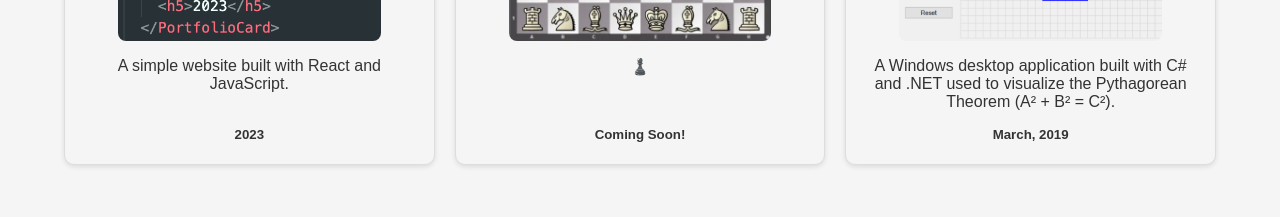
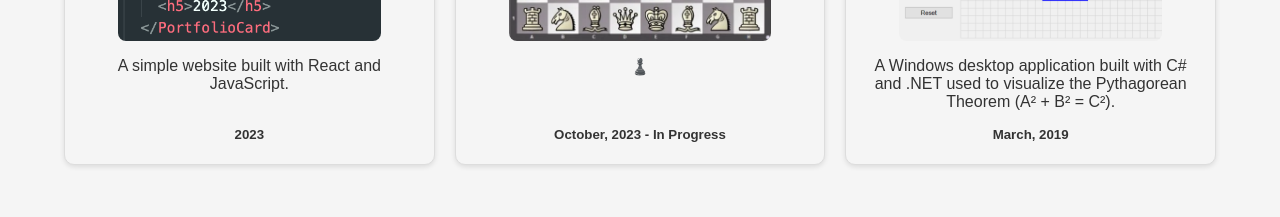
Before and after one commit to PD1996/portfoliowebsite, a React (Create React App) app: page / in a window 1280 px wide. Shown: the part 1280-1497 px from the top of the page. Built offline with nearby package versions, Linux system fonts and the light colour scheme.

Commit message:
Update project date

```diff
--- a/src/components/Portfolio/index.js
+++ b/src/components/Portfolio/index.js
@@ -36,7 +36,7 @@ function Portfolio() {
         >
           <img src="chess.png" alt="Chessboard" />
           <p>♟️</p>
-          <h5>Coming Soon!</h5>
+          <h5>October, 2023 - In Progress</h5>
         </PortfolioCard>
 
         <PortfolioCard
```
